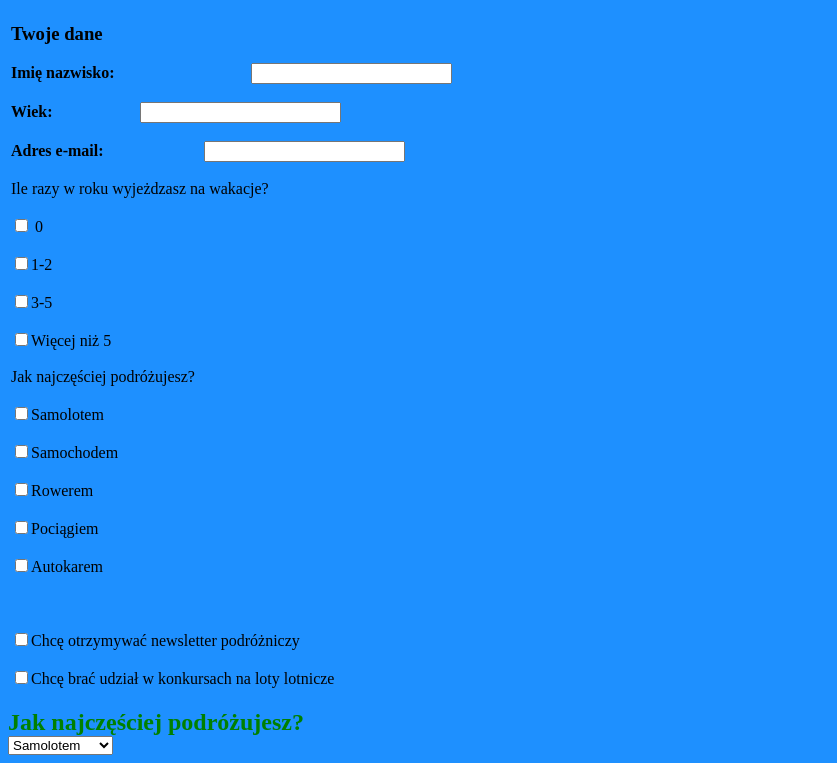
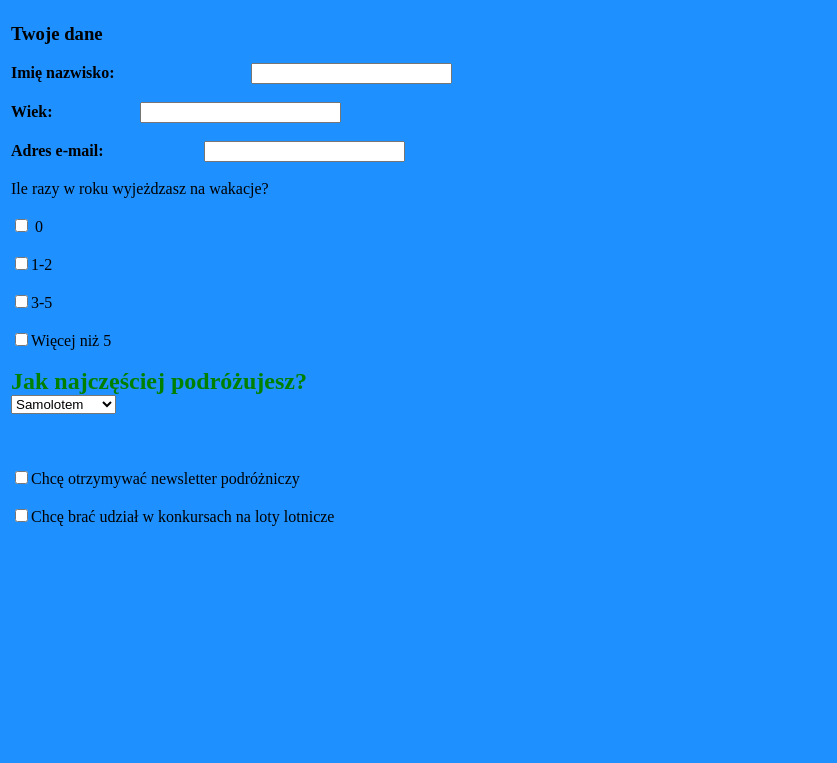
Before and after one commit to Kruk2137/Kruk2137.github.io, a plain HTML site: page formularz_zielewski.html in a window 1280 px wide. Shown: the part 79-842 px from the top of the page, without its empty margins (0-837 px from the left). After the commit the page ends 800 px from the top, so only its background shows below. Drawn offline with Linux system fonts and the light colour scheme.

Commit message:
Update formularz_zielewski.html

```diff
--- a/formularz_zielewski.html
+++ b/formularz_zielewski.html
@@ -32,20 +32,15 @@ Ile razy w roku wyjeżdzasz na wakacje?
 <input type="checkbox" name="wyjazdy" value="3-5">3-5
 <br><br>
 <input type="checkbox" name="wyjazdy" value="Więcej niż 5 ">Więcej niż 5
-
                             <br></br>
-Jak najczęściej podróżujesz?
-<br><br>
-<input type="checkbox" name="transport" value="Samolotem">Samolotem
-<br><br>
-<input type="checkbox" name="transport" value="Samochodem">Samochodem
-<br><br>
-<input type="checkbox" name="transport" value="Rowerem">Rowerem
-<br><br>
-<input type="checkbox" name="transport" value="Pociągiem">Pociągiem
-<br></br>
-<input type="checkbox" name="transport" value="Autokarem">Autokarem
-
+<font size="5" color="green"><b>Jak najczęściej podróżujesz?</b></font><br>
+                            <select>
+                                 <option value="Samolotem">Samolotem</option>
+                                 <option value="Samochodem">Samochodem</option>
+                                 <option value="Rowerem">Rowerem</option>
+                                 <option value="Pociągiem">Pociągiem</option>
+                                 <option value="Autokarem">Autokarem</option>
+                              </select>
                            <br></br>
 <br><br>
 <input type="checkbox" name="newsletter podróżniczy" value="newsletter podróżniczy">Chcę otrzymywać newsletter podróżniczy
@@ -57,13 +52,3 @@ Jak najczęściej podróżujesz?
 </form>
  </body>
 </html>
-
-
-<font size="5" color="green"><b>Jak najczęściej podróżujesz?</b></font><br>
-                            <select>
-                                 <option value="Samolotem">Samolotem</option>
-                                 <option value="Samochodem">Samochodem</option>
-                                 <option value="Rowerem">Rowerem</option>
-                                 <option value="Pociągiem">Pociągiem</option>
-                                 <option value="Autokarem">Autokarem</option>
-                              </select>
```
